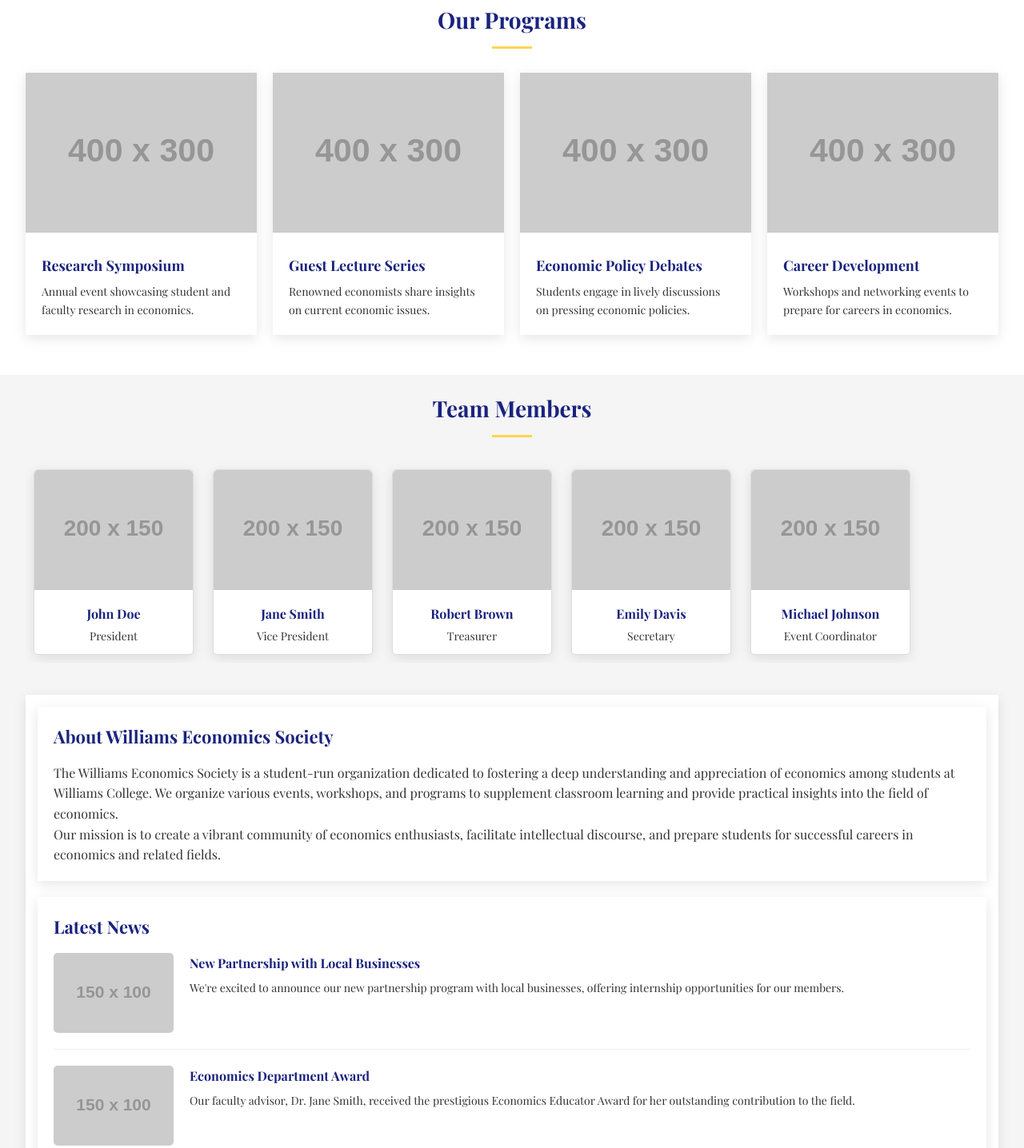
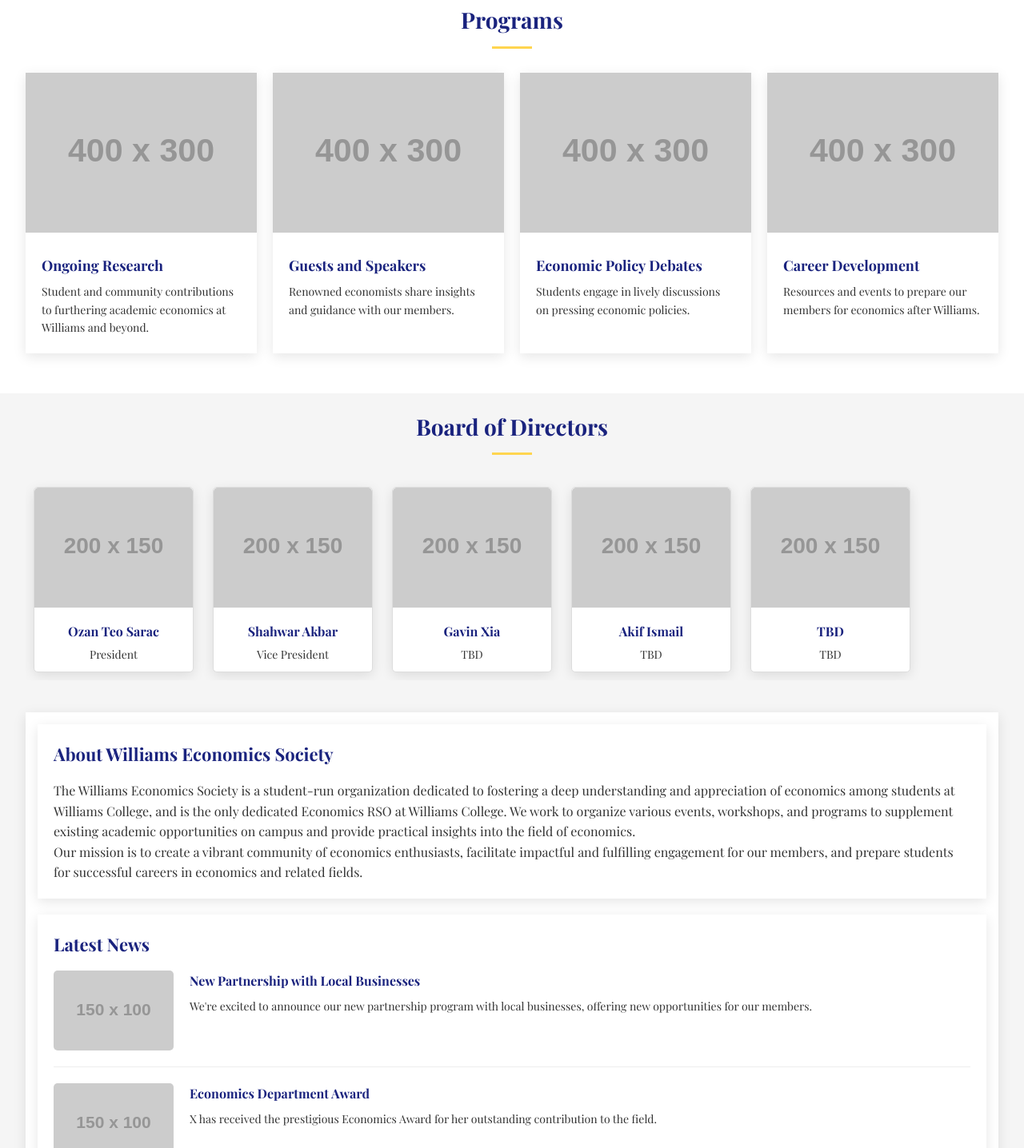
Before and after one commit to Williams-Economics-Society/weswebsite, a plain HTML site: page index.html in a window 1280 px wide. Shown: the part 392-1828 px from the top of the page at 80% size. Drawn offline with nearby package versions, Linux system fonts and the light colour scheme; placeholder pictures from the web are drawn by us; a web font is replaced by a local one.

Commit message:
First Update

```diff
--- a/index.html
+++ b/index.html
@@ -418,25 +418,25 @@
     <main>
         <section id="home" class="title-card">
             <h2>Williams Economics Society</h2>
-            <p>Advancing the understanding of economics through education, research, and community engagement.</p>
+            <p>Advancing the field of economics at Williams through education, research, and community engagement.</p>
         </section>
 
         <section id="programs" class="programs">
             <div class="container">
-                <h2 class="section-title">Our Programs</h2>
+                <h2 class="section-title">Programs</h2>
                 <div class="programs-grid">
                     <div class="program-card">
                         <img src="https://placehold.co/400x300" alt="Research Symposium">
                         <div class="program-card-content">
-                            <h3>Research Symposium</h3>
-                            <p>Annual event showcasing student and faculty research in economics.</p>
+                            <h3>Ongoing Research</h3>
+                            <p>Student and community contributions to furthering academic economics at Williams and beyond.</p>
                         </div>
                     </div>
                     <div class="program-card">
                         <img src="https://placehold.co/400x300" alt="Guest Lecture Series">
                         <div class="program-card-content">
-                            <h3>Guest Lecture Series</h3>
-                            <p>Renowned economists share insights on current economic issues.</p>
+                            <h3>Guests and Speakers</h3>
+                            <p>Renowned economists share insights and guidance with our members.</p>
                         </div>
                     </div>
                     <div class="program-card">
@@ -450,7 +450,7 @@
                         <img src="https://placehold.co/400x300" alt="Career Development Workshops">
                         <div class="program-card-content">
                             <h3>Career Development</h3>
-                            <p>Workshops and networking events to prepare for careers in economics.</p>
+                            <p>Resources and events to prepare our members for economics after Williams.</p>
                         </div>
                     </div>
                 </div>
@@ -459,32 +459,33 @@
 
         <section id="team" class="team">
             <div class="container">
-                <h2 class="section-title">Team Members</h2>
+                <h2 class="section-title">Board of Directors</h2>
                 <div class="side-scrolling-members">
                     <div class="member-card">
                         <img src="https://placehold.co/200x150" alt="Member Image">
-                        <h3>John Doe</h3>
+                        <h3>Ozan Teo Sarac</h3>
                         <p>President</p>
+
                     </div>
                     <div class="member-card">
                         <img src="https://placehold.co/200x150" alt="Member Image">
-                        <h3>Jane Smith</h3>
+                        <h3>Shahwar Akbar</h3>
                         <p>Vice President</p>
                     </div>
                     <div class="member-card">
                         <img src="https://placehold.co/200x150" alt="Member Image">
-                        <h3>Robert Brown</h3>
-                        <p>Treasurer</p>
+                        <h3>Gavin Xia</h3>
+                        <p>TBD</p>
                     </div>
                     <div class="member-card">
                         <img src="https://placehold.co/200x150" alt="Member Image">
-                        <h3>Emily Davis</h3>
-                        <p>Secretary</p>
+                        <h3>Akif Ismail</h3>
+                        <p>TBD</p>
                     </div>
                     <div class="member-card">
                         <img src="https://placehold.co/200x150" alt="Member Image">
-                        <h3>Michael Johnson</h3>
-                        <p>Event Coordinator</p>
+                        <h3>TBD</h3>
+                        <p>TBD</p>
                     </div>
                 </div>
             </div>
@@ -495,8 +496,8 @@
                 <div class="content-area">
                     <div id="about" class="card">
                         <h2>About Williams Economics Society</h2>
-                        <p>The Williams Economics Society is a student-run organization dedicated to fostering a deep understanding and appreciation of economics among students at Williams College. We organize various events, workshops, and programs to supplement classroom learning and provide practical insights into the field of economics.</p>
-                        <p>Our mission is to create a vibrant community of economics enthusiasts, facilitate intellectual discourse, and prepare students for successful careers in economics and related fields.</p>
+                        <p>The Williams Economics Society is a student-run organization dedicated to fostering a deep understanding and appreciation of economics among students at Williams College, and is the only dedicated Economics RSO at Williams College. We work to organize various events, workshops, and programs to supplement existing academic opportunities on campus and provide practical insights into the field of economics.</p>
+                        <p>Our mission is to create a vibrant community of economics enthusiasts, facilitate impactful and fulfilling engagement for our members, and prepare students for successful careers in economics and related fields.</p>
                     </div>
                     <div id="news" class="card">
                         <h2>Latest News</h2>
@@ -504,14 +505,14 @@
                             <img src="https://placehold.co/150x100" alt="News Image">
                             <div>
                                 <h3>New Partnership with Local Businesses</h3>
-                                <p>We're excited to announce our new partnership program with local businesses, offering internship opportunities for our members.</p>
+                                <p>We're excited to announce our new partnership program with local businesses, offering new opportunities for our members.</p>
                             </div>
                         </div>
                         <div class="news-item">
                             <img src="https://placehold.co/150x100" alt="News Image">
                             <div>
                                 <h3>Economics Department Award</h3>
-                                <p>Our faculty advisor, Dr. Jane Smith, received the prestigious Economics Educator Award for her outstanding contribution to the field.</p>
+                                <p>X has received the prestigious Economics Award for her outstanding contribution to the field.</p>
                             </div>
                         </div>
                     </div>
@@ -520,15 +521,15 @@
                         <div class="event-item">
                             <img src="https://placehold.co/150x100" alt="Event Image">
                             <div>
-                                <h3>Spring Workshop Series</h3>
-                                <p>Join us for a series of workshops focused on economic modeling and data analysis, led by industry experts.</p>
+                                <h3>Fall Workshop Series</h3>
+                                <p>Join us for a series of workshops focused on economics at the graduate level and economics academia after Williams College.</p>
                             </div>
                         </div>
                         <div class="event-item">
                             <img src="https://placehold.co/150x100" alt="Event Image">
                             <div>
                                 <h3>Annual Gala Dinner</h3>
-                                <p>Celebrate our achievements and network with alumni and professionals at our annual gala dinner.</p>
+                                <p>Celebrate our achievements and enjoy yourself at our annual gala dinner.</p>
                             </div>
                         </div>
                     </div>
@@ -554,8 +555,8 @@
             <div class="container">
                 <h2 class="section-title">Contact Us</h2>
                 <div class="contact-info">
-                    <h3>Email:</h3>
-                    <p>info@williamseconomics.org</p>
+                    <h3>General Email:</h3>
+                    <p>williamseconomicssociety@gmail.com</p>
                     <h3>Team Contacts:</h3>
                     <p>John Doe - President: john.doe@williamseconomics.org</p>
                     <p>Jane Smith - Vice President: jane.smith@williamseconomics.org</p>
@@ -569,7 +570,7 @@
 
     <footer>
         <div class="container">
-            <p>&copy; 2023 Williams Economics Society. All rights reserved.</p>
+            <p>2024 Williams Economics Society</p>
             <div class="social-icons">
                 <a href="#"><i class="fab fa-facebook-f"></i></a>
                 <a href="#"><i class="fab fa-twitter"></i></a>
```
